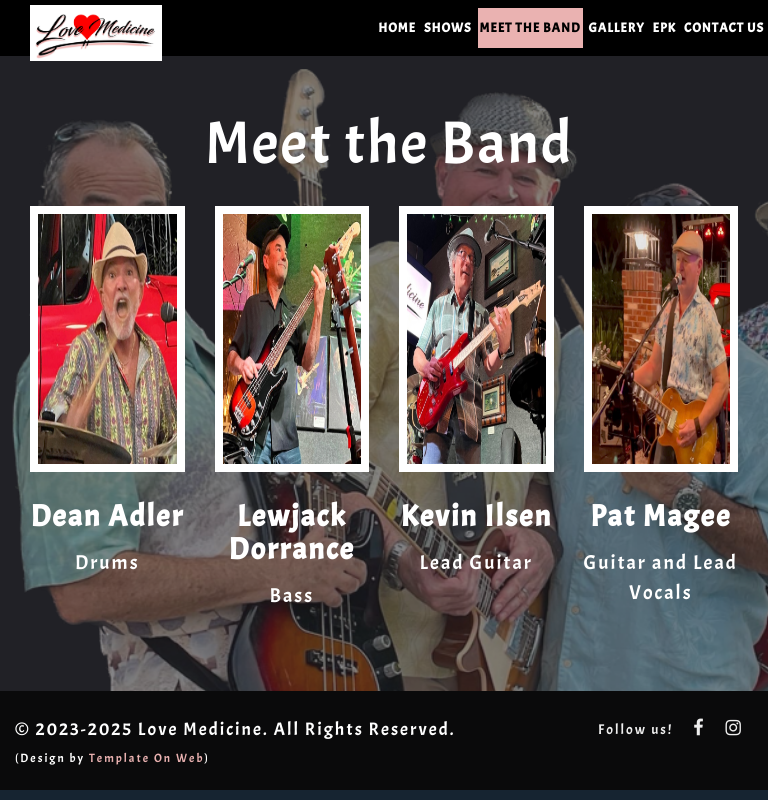
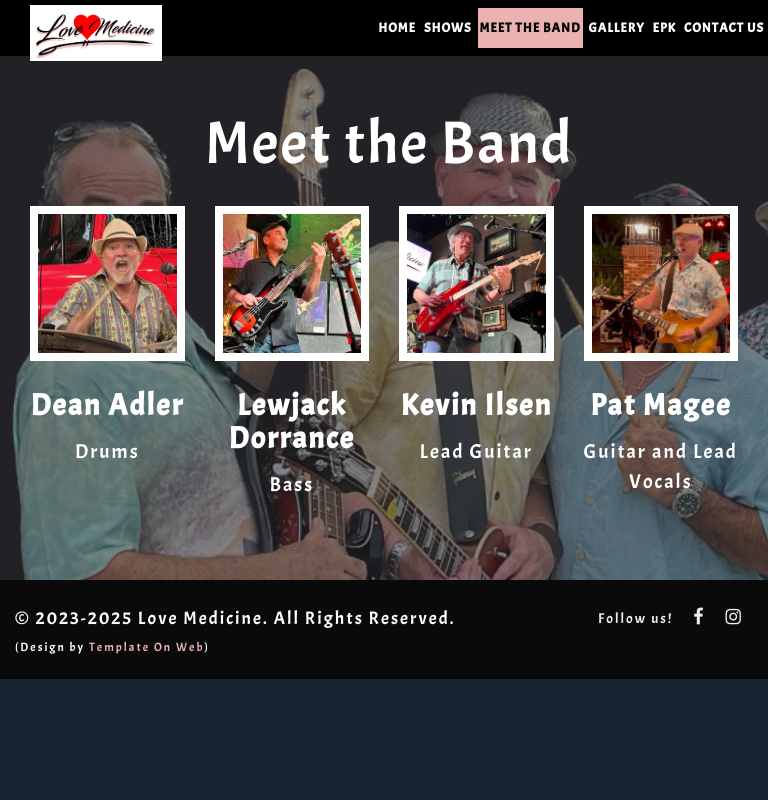
Before and after one commit to kilsen/lovemedicineband-client, a React (Create React App) app: page /meet in a window 768 px wide. Built offline with nearby package versions, Linux system fonts and the light colour scheme; no server answers; what ra-data-json-server would draw is missing.

Commit message:
image width issues with large viewports

```diff
--- a/src/assets/css/style.css
+++ b/src/assets/css/style.css
@@ -1423,8 +1423,8 @@ img:hover {
 
 #team .ih-item.square {
   position: relative;
-  width: 270px;
-  height: 270px;
+  /*width: 270px;*/
+  /*height: 270px;*/
   border: 8px solid #fff;
   /*box-shadow: 1px 1px 3px rgba(0, 0, 0, 0.3);*/
 }
@@ -2355,7 +2355,7 @@ img:hover {
   /*}*/
 
   #tour .ih-item img {
-    height: 250px;
+    /*height: 250px;*/
   }
 
   #copies .ih-item img {
@@ -2363,7 +2363,7 @@ img:hover {
   }
 
   #team .ih-item img {
-    height: 250px;
+    /*height: 250px;*/
   }
 }
 
```
